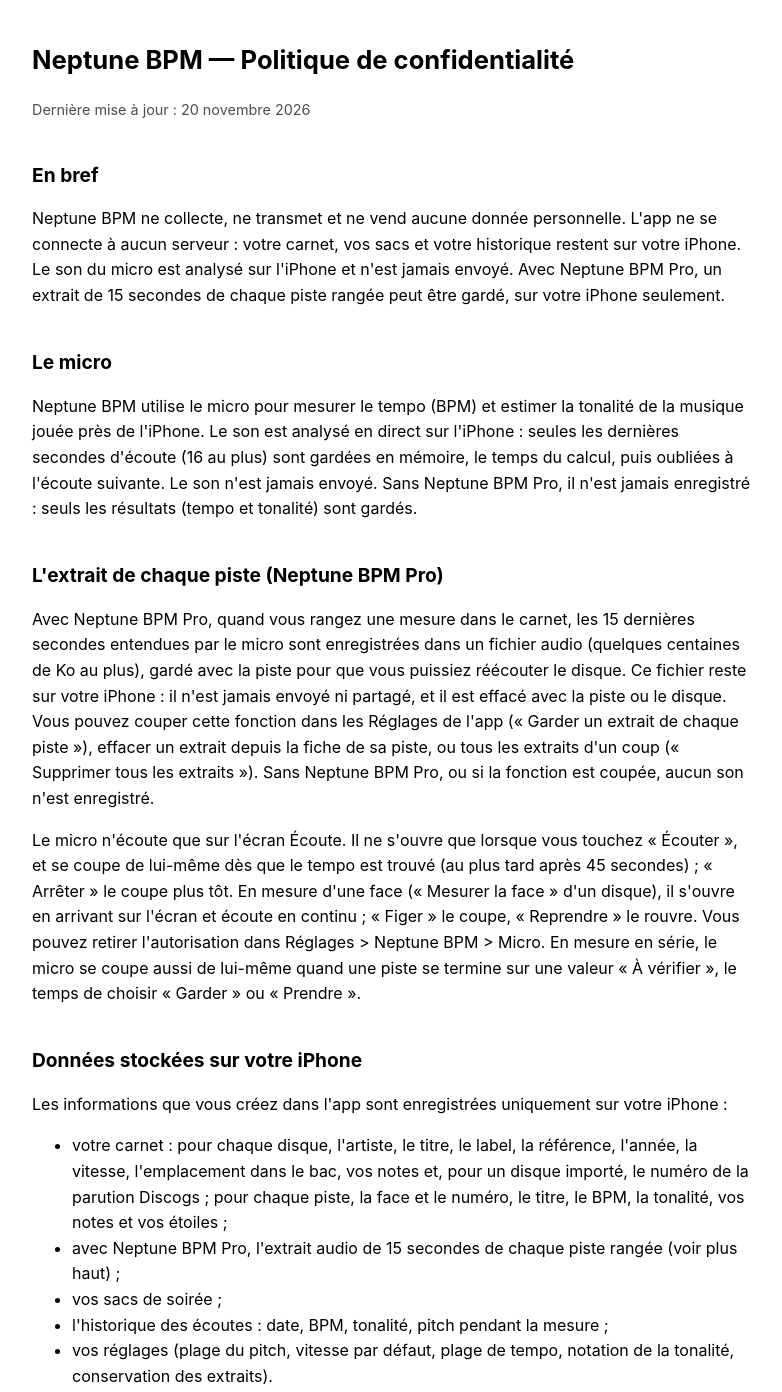
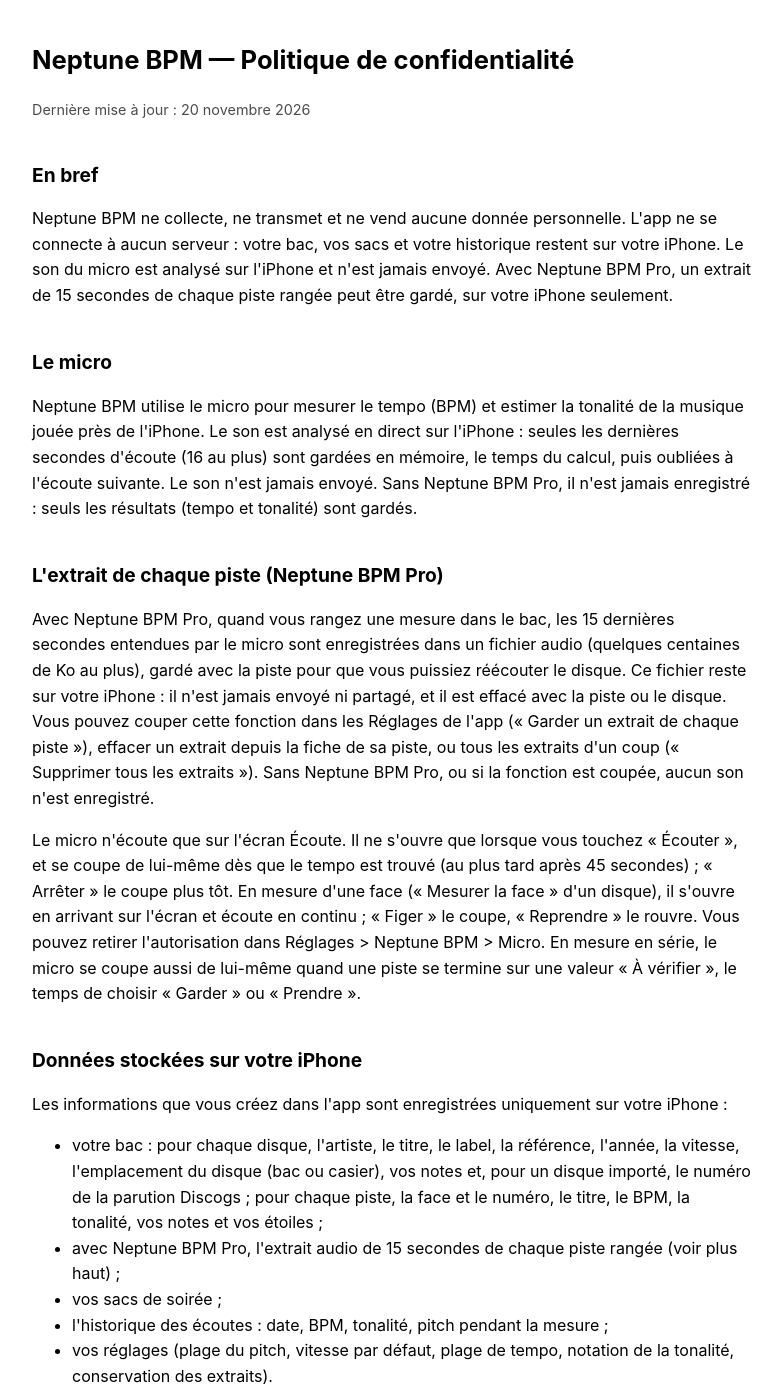
Before and after one commit to Forbyyy/studio-legal, a plain HTML site: page bpm-dj/confidentialite.html in a window 1280 px wide. Shown: the top 1392 px of the page, without its empty margins (248-1030 px from the left). Drawn offline with Linux system fonts and the light colour scheme.

Commit message:
Neptune BPM : confidentialité, « carnet » devient « bac » (vocabulaire seul, aucune donnée nouvelle)
Co-Authored-By: Claude Opus 5.5 <noreply@anthropic.com>

```diff
--- a/bpm-dj/confidentialite.html
+++ b/bpm-dj/confidentialite.html
@@ -19,19 +19,19 @@
 <p class="muted">Dernière mise à jour : 20 novembre 2026</p>
 
 <h2>En bref</h2>
-<p>Neptune BPM ne collecte, ne transmet et ne vend aucune donnée personnelle. L'app ne se connecte à aucun serveur : votre carnet, vos sacs et votre historique restent sur votre iPhone. Le son du micro est analysé sur l'iPhone et n'est jamais envoyé. Avec Neptune BPM Pro, un extrait de 15 secondes de chaque piste rangée peut être gardé, sur votre iPhone seulement.</p>
+<p>Neptune BPM ne collecte, ne transmet et ne vend aucune donnée personnelle. L'app ne se connecte à aucun serveur : votre bac, vos sacs et votre historique restent sur votre iPhone. Le son du micro est analysé sur l'iPhone et n'est jamais envoyé. Avec Neptune BPM Pro, un extrait de 15 secondes de chaque piste rangée peut être gardé, sur votre iPhone seulement.</p>
 
 <h2>Le micro</h2>
 <p>Neptune BPM utilise le micro pour mesurer le tempo (BPM) et estimer la tonalité de la musique jouée près de l'iPhone. Le son est analysé en direct sur l'iPhone : seules les dernières secondes d'écoute (16 au plus) sont gardées en mémoire, le temps du calcul, puis oubliées à l'écoute suivante. Le son n'est jamais envoyé. Sans Neptune BPM Pro, il n'est jamais enregistré : seuls les résultats (tempo et tonalité) sont gardés.</p>
 
 <h2>L'extrait de chaque piste (Neptune BPM Pro)</h2>
-<p>Avec Neptune BPM Pro, quand vous rangez une mesure dans le carnet, les 15 dernières secondes entendues par le micro sont enregistrées dans un fichier audio (quelques centaines de Ko au plus), gardé avec la piste pour que vous puissiez réécouter le disque. Ce fichier reste sur votre iPhone : il n'est jamais envoyé ni partagé, et il est effacé avec la piste ou le disque. Vous pouvez couper cette fonction dans les Réglages de l'app (« Garder un extrait de chaque piste »), effacer un extrait depuis la fiche de sa piste, ou tous les extraits d'un coup (« Supprimer tous les extraits »). Sans Neptune BPM Pro, ou si la fonction est coupée, aucun son n'est enregistré.</p>
+<p>Avec Neptune BPM Pro, quand vous rangez une mesure dans le bac, les 15 dernières secondes entendues par le micro sont enregistrées dans un fichier audio (quelques centaines de Ko au plus), gardé avec la piste pour que vous puissiez réécouter le disque. Ce fichier reste sur votre iPhone : il n'est jamais envoyé ni partagé, et il est effacé avec la piste ou le disque. Vous pouvez couper cette fonction dans les Réglages de l'app (« Garder un extrait de chaque piste »), effacer un extrait depuis la fiche de sa piste, ou tous les extraits d'un coup (« Supprimer tous les extraits »). Sans Neptune BPM Pro, ou si la fonction est coupée, aucun son n'est enregistré.</p>
 <p>Le micro n'écoute que sur l'écran Écoute. Il ne s'ouvre que lorsque vous touchez « Écouter », et se coupe de lui-même dès que le tempo est trouvé (au plus tard après 45 secondes) ; « Arrêter » le coupe plus tôt. En mesure d'une face (« Mesurer la face » d'un disque), il s'ouvre en arrivant sur l'écran et écoute en continu ; « Figer » le coupe, « Reprendre » le rouvre. Vous pouvez retirer l'autorisation dans Réglages &gt; Neptune BPM &gt; Micro. En mesure en série, le micro se coupe aussi de lui-même quand une piste se termine sur une valeur « À vérifier », le temps de choisir « Garder » ou « Prendre ».</p>
 
 <h2>Données stockées sur votre iPhone</h2>
 <p>Les informations que vous créez dans l'app sont enregistrées uniquement sur votre iPhone :</p>
 <ul>
-  <li>votre carnet : pour chaque disque, l'artiste, le titre, le label, la référence, l'année, la vitesse, l'emplacement dans le bac, vos notes et, pour un disque importé, le numéro de la parution Discogs ; pour chaque piste, la face et le numéro, le titre, le BPM, la tonalité, vos notes et vos étoiles ;</li>
+  <li>votre bac : pour chaque disque, l'artiste, le titre, le label, la référence, l'année, la vitesse, l'emplacement du disque (bac ou casier), vos notes et, pour un disque importé, le numéro de la parution Discogs ; pour chaque piste, la face et le numéro, le titre, le BPM, la tonalité, vos notes et vos étoiles ;</li>
   <li>avec Neptune BPM Pro, l'extrait audio de 15 secondes de chaque piste rangée (voir plus haut) ;</li>
   <li>vos sacs de soirée ;</li>
   <li>l'historique des écoutes : date, BPM, tonalité, pitch pendant la mesure ;</li>
@@ -41,7 +41,7 @@
 
 <h2>Fichiers que vous importez ou partagez</h2>
 <p>L'import d'une collection Discogs lit, sur l'iPhone, le fichier CSV que vous avez exporté depuis discogs.com : aucun compte ni aucune connexion à Discogs. Neptune BPM n'est pas affilié à Discogs.</p>
-<p>L'export du carnet (CSV) et les étiquettes de pochette (PDF) sont créés sur l'iPhone. Ils ne vont que là où vous choisissez de les envoyer, avec le menu de partage d'iOS.</p>
+<p>L'export du bac (CSV) et les étiquettes de pochette (PDF) sont créés sur l'iPhone. Ils ne vont que là où vous choisissez de les envoyer, avec le menu de partage d'iOS.</p>
 
 <h2>Achats</h2>
 <p>L'achat de Neptune BPM Pro est traité par Apple. Nous ne recevons aucune information de paiement.</p>
```
